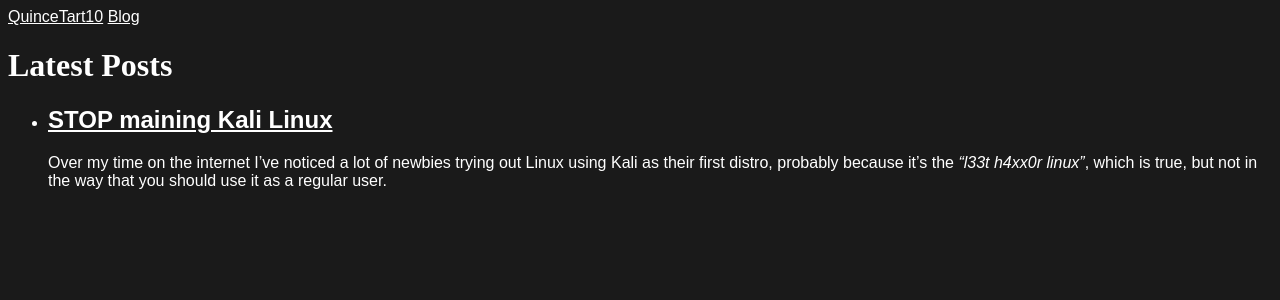
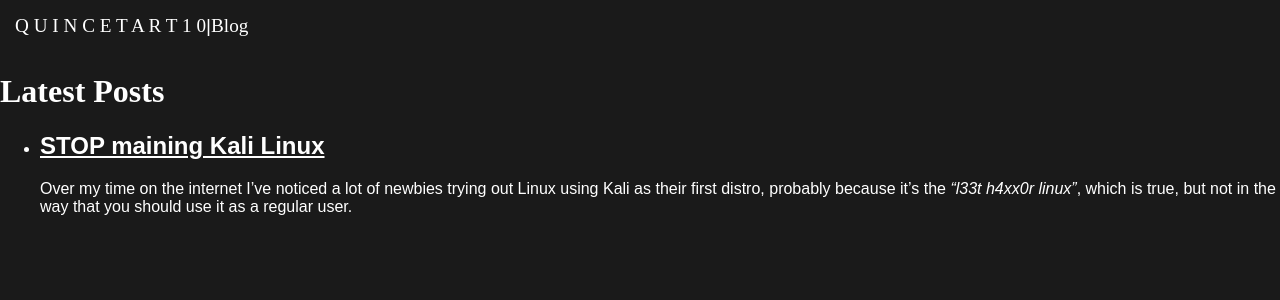
Before and after one commit to QuinceTart10/blog, a Jekyll site: the page built from index.html, in a window 1280 px wide. Shown: the top 300 px of the page. Built offline with Jekyll 4.4.1, drawn with Linux system fonts in a browser that asks for light colours; some web fonts are replaced.

Commit message:
better navigation styling

```diff
--- a/_includes/navigation.html
+++ b/_includes/navigation.html
@@ -1,4 +1,5 @@
 <nav>
-    <a href="https://quincetart10.is-a.dev/">QuinceTart10</a>
-    <a href="/blog/">Blog</a>
+    <a href="https://quincetart10.is-a.dev/">Q U I N C E T A R T 1 0 </a>
+    |
+    <a href="/blog/"> Blog</a>
 </nav>
--- a/_sass/main.scss
+++ b/_sass/main.scss
@@ -9,6 +9,20 @@
 html {
     background: #1a1a1a;
 }
+body {
+    margin: 0;
+}
+nav {
+    display: flex;
+    width: 100%;
+    align-items: center;
+    padding: 15px;
+    font-size: larger;
+}
+nav > a {
+    font-family: league_spartanbold;
+    text-decoration: none;
+}
 * {
     color: white;
     font-family: sans-serif;
```
